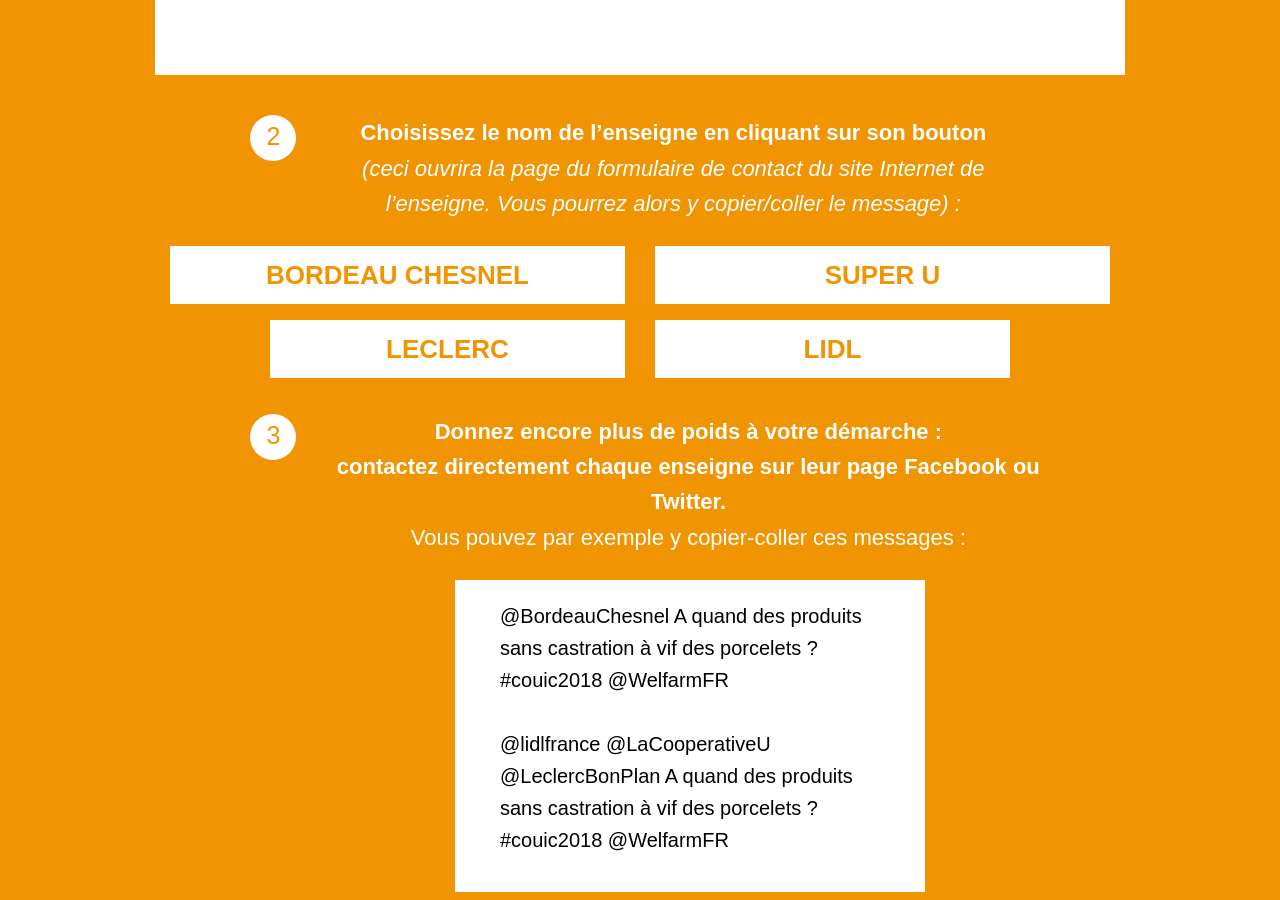
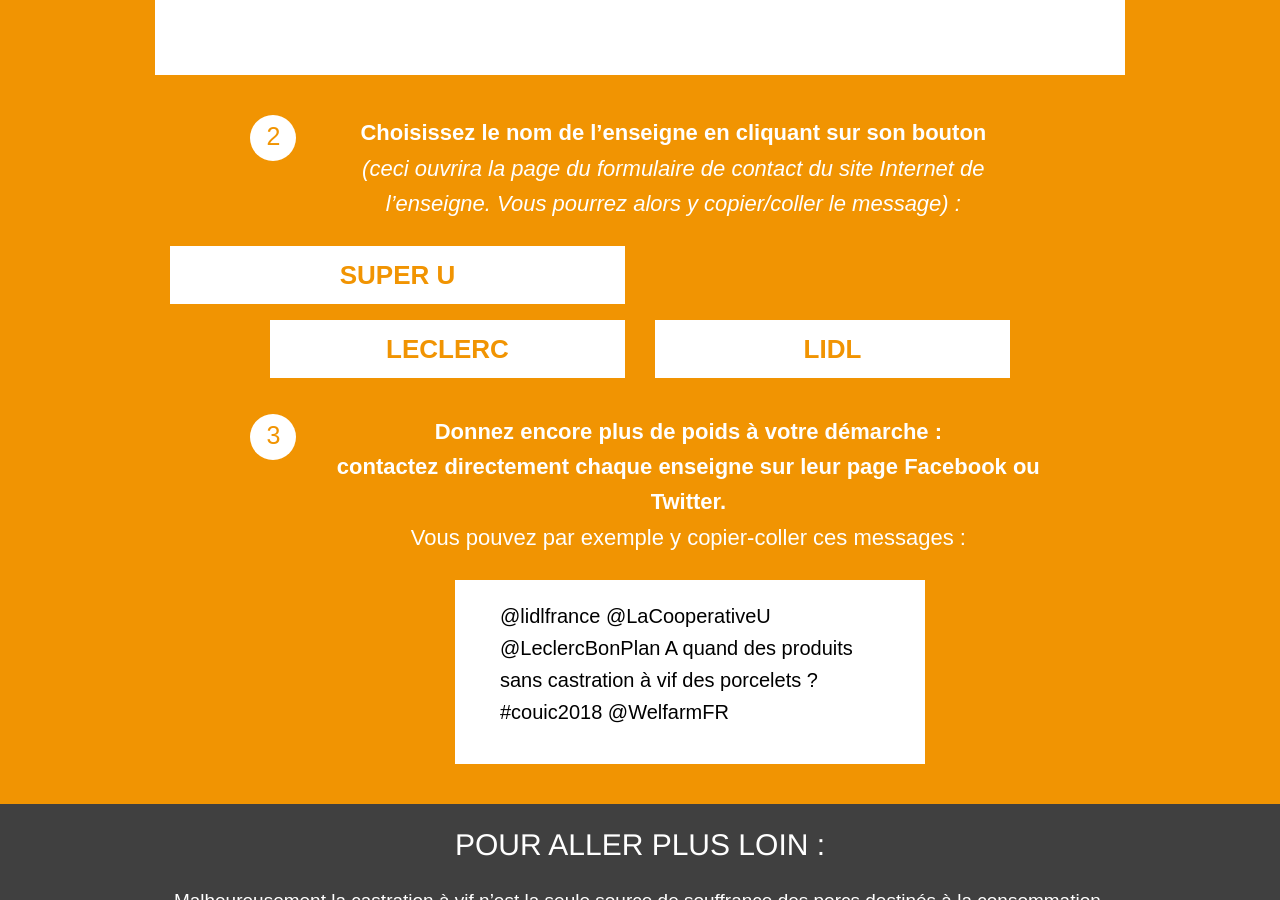
Before and after one commit to adfinitas-app/welfarm-petition, a Jekyll site: the page built from index.html, in a window 1280 px wide and 900 px high, scrolled down 4339 px. Built offline with Jekyll 4.4.1, drawn with Linux system fonts in a browser that asks for light colours; comment, search, counter and statistics services are not loaded.

Commit message:
Updated '/_includes/professionels.html' via CloudCannon

```diff
--- a/_includes/professionels.html
+++ b/_includes/professionels.html
@@ -78,9 +78,11 @@
 	<!--<div class="medium-6 columns">
 	  <a class="button marque" target="_blank" href="https://contact.croquonslavie.fr">Herta</a>
 	</div>-->
+	<!--
 	<div class="medium-6 columns">
 	  <a class="button marque" target="_blank" href="https://www.bordeau-chesnel.com/contact.html">Bordeau Chesnel</a>
 	</div>
+	-->
 	<div class="medium-6 columns">
 	  <a class="button marque" target="_blank" href="https://www.magasins-u.com/contact">Super U</a>
 	</div>
@@ -116,8 +118,6 @@
       <div class="large-5 columns large-offset-4">
 	<div class="box">
 	  <p>
-	  @BordeauChesnel A quand des produits sans castration à vif des porcelets ? #couic2018 @WelfarmFR<br /><br />
-
 @lidlfrance @LaCooperativeU @LeclercBonPlan A quand des produits sans castration à vif des porcelets ? #couic2018 @WelfarmFR
 
 	  </p>
```
